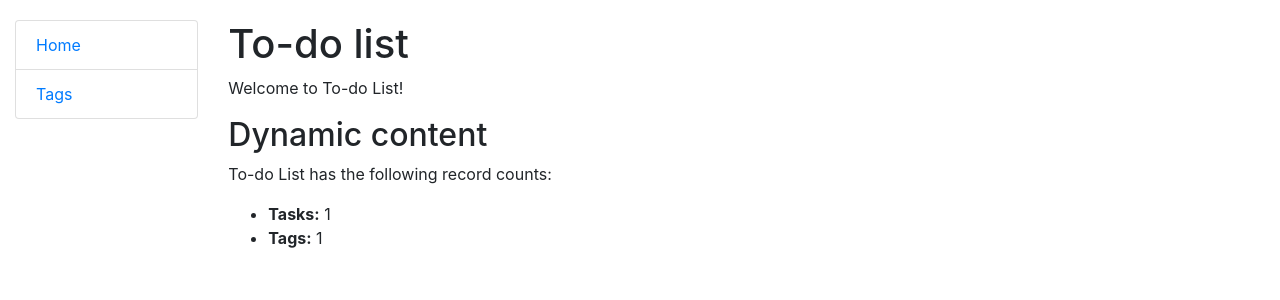
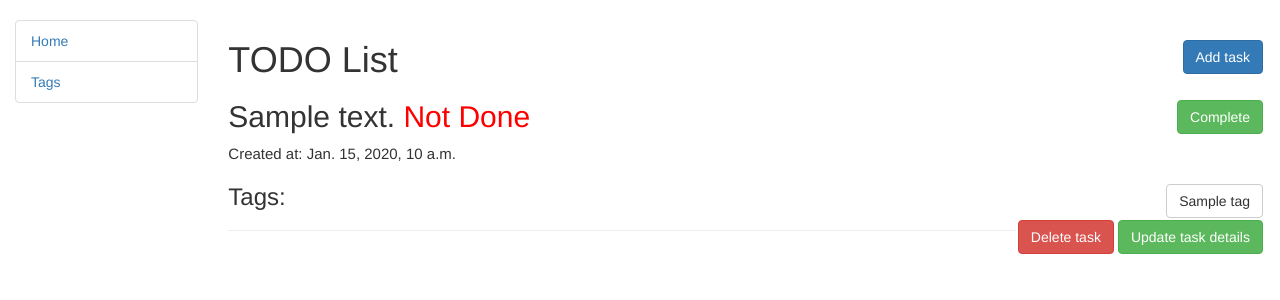
Before and after one commit to KravchenkoSerhiii/to-do-list, a Django app: page / in a window 1280 px wide. Shown: the top 300 px of the page. Run offline with Django 5.2, Linux system fonts and the light colour scheme; tables that the repository leaves empty hold one stand-in row (values such as "Sample post"); some libraries are stand-ins or nearby versions.

Commit message:
Finish home page, some visual changes in templates

```diff
--- a/templates/base.html
+++ b/templates/base.html
@@ -2,16 +2,17 @@
 <html lang="en">
 
 <head>
-    {% block title %}<title>Taxi Service</title>{% endblock %}
+  {% block title %}<title>To-Do List</title>{% endblock %}
   <meta charset="utf-8">
   <meta name="viewport" content="width=device-width, initial-scale=1">
   <link rel="stylesheet"
-          href="https://cdn.jsdelivr.net/npm/bootstrap@4.5.3/dist/css/bootstrap.min.css"
-          integrity="sha384-TX8t27EcRE3e/ihU7zmQxVncDAy5uIKz4rEkgIXeMed4M0jlfIDPvg6uqKI2xXr2"
+    href="https://stackpath.bootstrapcdn.com/bootstrap/3.4.1/css/bootstrap.min.css"
+    integrity="sha384-HSMxcRTRxnN+Bdg0JdbxYKrThecOKuH5zCYotlSAcp1+c8xmyTe9GYg1l9a69psu"
     crossorigin="anonymous">
+  <link href="https://fonts.googleapis.com/css2?family=Roboto:wght@400;700&display=swap" rel="stylesheet">
   <!-- Add additional CSS in static file -->
   {% load static %}
-    <link rel="stylesheet" href="{% static 'css/styles.css' %}">
+  <link rel="stylesheet" href="{% static 'css/styles.css'  %}">
 </head>
 
 <body>
@@ -28,9 +29,6 @@
 
       {% block content %}{% endblock %}
 
-{#            {% block pagination %}#}
-{#                {% include "includes/pagination.html" %}#}
-{#            {% endblock %}#}
 
     </div>
   </div>
--- a/templates/todo/index.html
+++ b/templates/todo/index.html
@@ -1,13 +1,50 @@
 {% extends "base.html" %}
 
 {% block content %}
-    <h1>To-do list</h1>
-    <p>Welcome to To-do List!</p>
-    <h2>Dynamic content</h2>
-    <p>To-do List has the following record counts:</p>
-    <ul>
-        <li><strong>Tasks:</strong> {{ num_tasks }}</li>
-        <li><strong>Tags:</strong> {{ num_tags }}</li>
-    </ul>
+    <h1>
+      TODO List
+    <a href="{% url 'todo:task-create' %}" class="btn btn-primary link-to-page">
+      Add task
+    </a>
+    </h1>
+  {% for task in task_list %}
+    <h2 class="task-content">
+      {{ task.content }}
+      {% if done %}
+        <span style="color:green;" class="task-status">
+          Done
+        </span>
+        <a href="{% url 'todo:task-complete-undo' task.id %}" class="btn btn-warning link-to-page complete">
+          Undo
+        </a>
 
+      {% else %}
+        <span style="color:red;" class="task-status">
+          Not Done
+        </span>
+        <a href="{% url 'todo:task-complete-undo' task.id %}" class="btn btn-success link-to-page complete">
+          Complete
+        </a>
+      {% endif %}
+    </h2>
+    <p style="font-size: 15px">
+      Created at: {{ task.create_date }}
+    </p>
+    <h3>
+      Tags:
+      {% for tag in task.tags.all %}
+        <a href="" class="btn btn-default link-to-page">
+          {{ tag.name }}
+        </a>
+      {% endfor %}
+    </h3>
+    <a href="{% url 'todo:task-update' task.id %}" class="btn btn-success link-to-page">
+      Update task details
+    </a>
+    <a href="{% url 'todo:task-delete' task.id %}" class="btn btn-danger link-to-page">
+      Delete task
+    </a>
+    <hr class="solid divider">
+    <br>
+  {% endfor %}
 {% endblock %}
--- a/to_do_list/settings.py
+++ b/to_do_list/settings.py
@@ -27,6 +27,7 @@ DEBUG = True
 
 ALLOWED_HOSTS = []
 
+CRISPY_TEMPLATE_PACK = "bootstrap3"
 
 # Application definition
 
--- a/todo/models.py
+++ b/todo/models.py
@@ -1,5 +1,4 @@
 from django.db import models
-from django.urls import reverse
 
 
 class Tag(models.Model):
--- a/todo/urls.py
+++ b/todo/urls.py
@@ -1,25 +1,28 @@
 from django.urls import path
 
 from todo.views import (
-    index,
+    IndexView,
     TagListView,
-    TaskListView,
+
     TaskCreateView,
     TaskDeleteView,
-    TaskDetailView,
     TaskUpdateView,
+    TaskStatusUpdateView,
     TagCreateView,
     TagDeleteView,
     TagUpdateView,
 )
 
 urlpatterns = [
-    path("", index, name="index"),
-    path("tasks/", TaskListView.as_view(), name="task-list"),
+    path("", IndexView.as_view(), name="index"),
     path("tasks/create/", TaskCreateView.as_view(), name="task-create"),
-    path("tasks/<int:pk>/", TaskDetailView.as_view(), name="task-detail"),
     path("tasks/<int:pk>/update/", TaskUpdateView.as_view(), name="task-update"),
     path("tasks/<int:pk>/delete/", TaskDeleteView.as_view(), name="task-delete"),
+    path(
+        "task/<int:pk>/complete/",
+        TaskStatusUpdateView.as_view(),
+        name="task-complete-undo",
+    ),
     path("tags/", TagListView.as_view(), name="tag-list"),
     path("tags/create/", TagCreateView.as_view(), name="tag-create"),
     path("tags/<int:pk>/update/", TagUpdateView.as_view(), name="tag-update"),
--- a/todo/views.py
+++ b/todo/views.py
@@ -1,69 +1,59 @@
-from django.http import HttpResponseRedirect
-from django.shortcuts import render
 from django.urls import reverse_lazy
 from django.views import generic
 
 
 from todo.models import Task, Tag
-from todo.forms import TaskForm
+from todo.forms import TaskForm, TagForm
 
 
-def index(request):
-    num_tasks = Task.objects.count()
-    num_tags = Tag.objects.count()
-
-    context = {
-        "num_tasks": num_tasks,
-        "num_tags": num_tags,
-    }
-    return render(request, "todo/index.html", context=context)
+class TagListView(generic.ListView):
+    model = Tag
+    template_name = "todo/tag_list.html"
 
 
-class TaskListView(generic.ListView):
-    model = Task
-    # queryset = Task.objects.select_related("task")
-    context_object_name = "task_list"
-    template_name = "todo/task_list.html"
+class TagCreateView(generic.CreateView):
+    model = Tag
+    form_class = TagForm
+    template_name = "todo/tag_form.html"
+    success_url = reverse_lazy("todo:tag-list")
 
 
-class TaskDetailView(generic.DetailView):
+class TagUpdateView(generic.UpdateView):
+    model = Tag
+    fields = "__all__"
+    success_url = reverse_lazy("todo:tag-list")
+
+
+class TagDeleteView(generic.DeleteView):
+    model = Tag
+    success_url = reverse_lazy("todo:tag-list")
+
+
+class IndexView(generic.ListView):
     model = Task
+    template_name = "todo/index.html"
+    context_object_name = "task_list"
 
 
 class TaskCreateView(generic.CreateView):
     model = Task
     form_class = TaskForm
-    success_url = reverse_lazy("todo:task-list")
+    template_name = "todo/task_form.html"
+    success_url = reverse_lazy("todo:index")
 
 
 class TaskUpdateView(generic.UpdateView):
     model = Task
-    form_class = TaskForm
-    success_url = reverse_lazy("todo:task-list")
+    fields = "__all__"
+    success_url = reverse_lazy("todo:index")
 
 
 class TaskDeleteView(generic.DeleteView):
     model = Task
-    success_url = reverse_lazy("todo:task-list")
+    success_url = reverse_lazy("todo:index")
 
 
-class TagListView(generic.ListView):
-    model = Tag
-    context_object_name = "tag_list"
-    template_name = "todo/tag_list.html"
-
-
-class TagCreateView(generic.CreateView):
-    model = Tag
-    fields = "__all__"
-    success_url = "todo:tag-list"
-
-
-class TagUpdateView(generic.UpdateView):
-    fields = "__all__"
-    success_url = "todo:tag-list"
-
-
-class TagDeleteView(generic.DeleteView):
-    model = Tag
-    success_url = "todo:tag-list"
+class TaskStatusUpdateView(generic.UpdateView):
+    model = Task
+    fields = ["done"]
+    success_url = reverse_lazy("todo:index")
```
Also changed, not shown: templates/todo/tag_list.html (+5 -22 lines), templates/todo/task_detail.html (deleted, +0 -19 lines), templates/todo/task_list.html (deleted, +0 -21 lines), todo/admin.py (+16 -1 lines), todo/forms.py (+10 -4 lines), templates/includes/sidebar.html (line endings or trailing spaces), templates/todo/tag_form.html (line endings or trailing spaces), templates/todo/task_confirm_delete.html (line endings or trailing spaces). Lines whose indentation alone changed are shown as unchanged.
